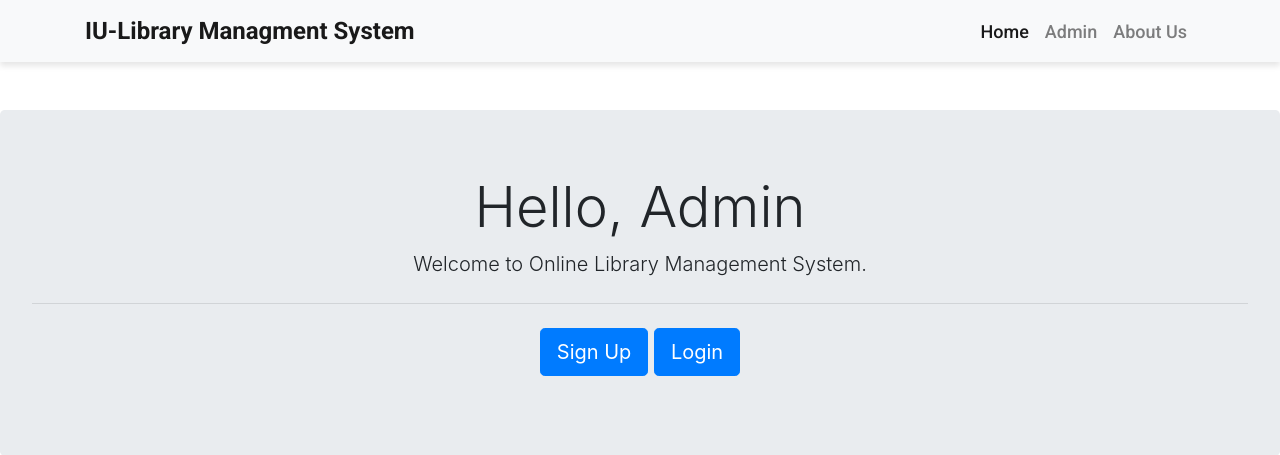
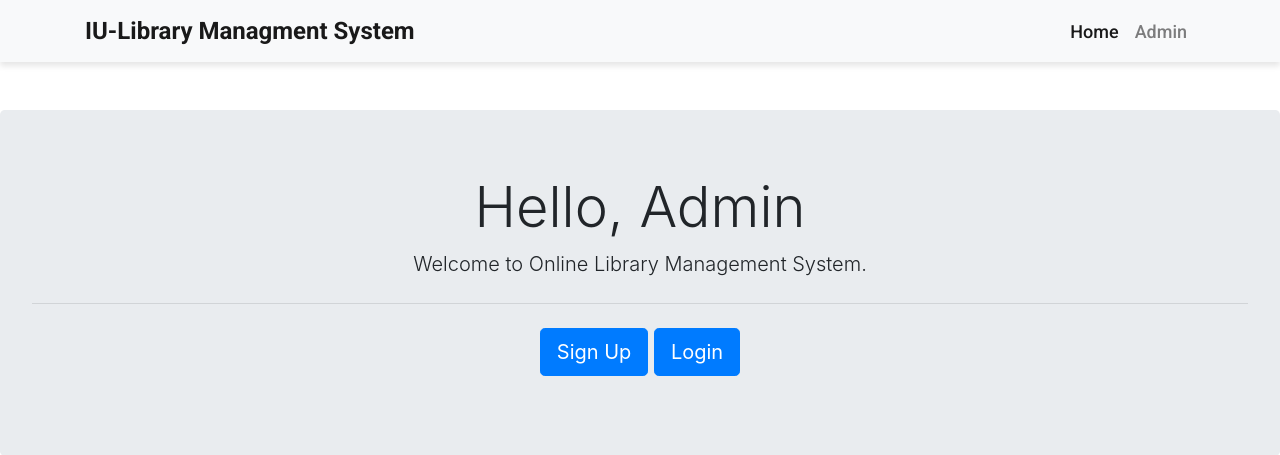
Before and after one commit to MustafaAlsaegh/Library, a Django app: page /adminclick in a window 1280 px wide. Shown: the top 455 px of the page. Run offline with Django 3.2, Linux system fonts and the light colour scheme; some libraries are stand-ins or nearby versions.

Commit message:
Update navbar.html

```diff
--- a/librarymanagement/templates/library/navbar.html
+++ b/librarymanagement/templates/library/navbar.html
@@ -64,9 +64,6 @@
                     <li class="nav-item">
                         <a href="/adminclick" class="nav-link">Admin</a>
                     </li>
-                    <li class="nav-item">
-                        <a href="/aboutus" class="nav-link">About Us</a>
-                    </li>
                 </ul>
             </div>
         </div>
```
